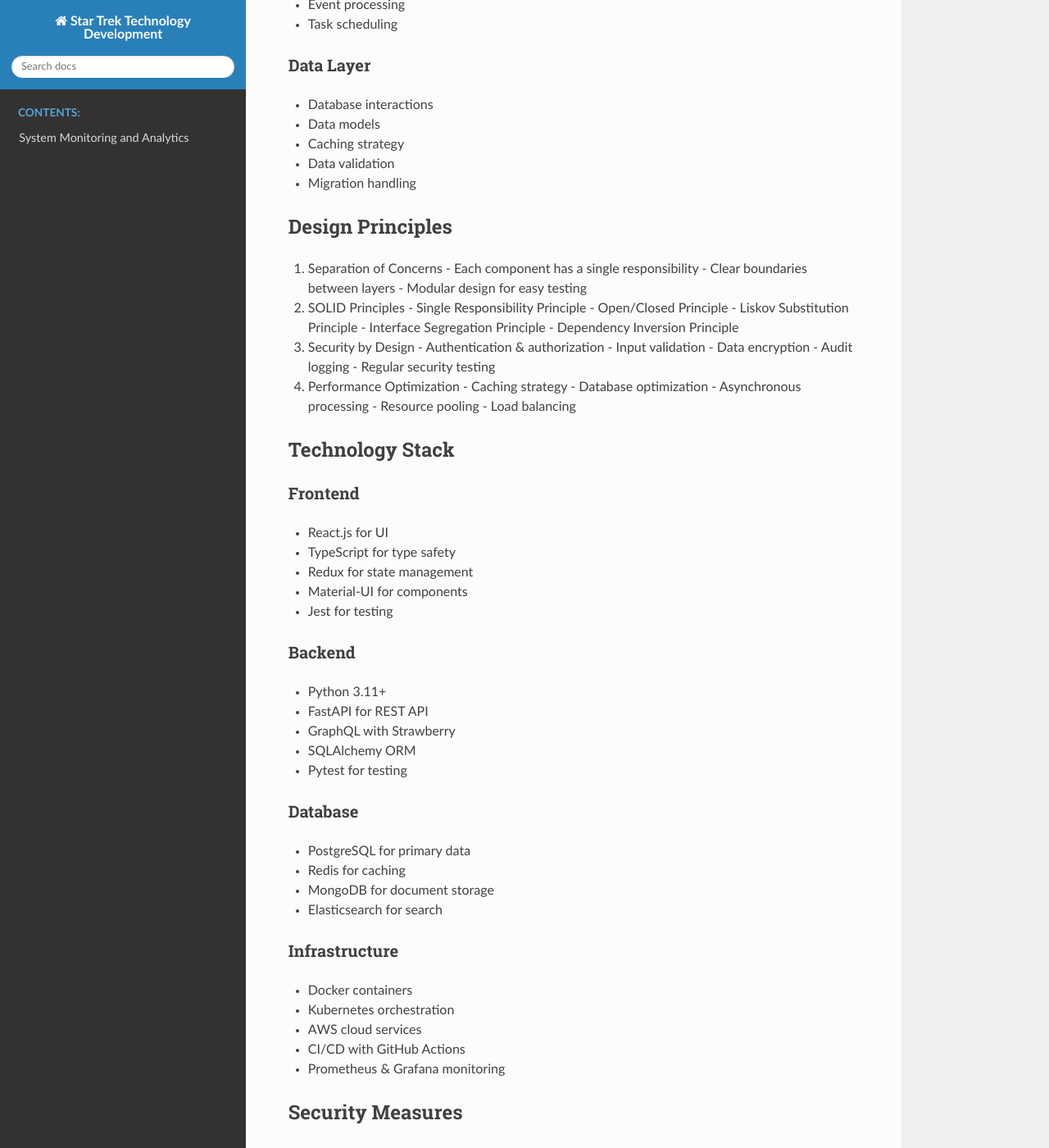
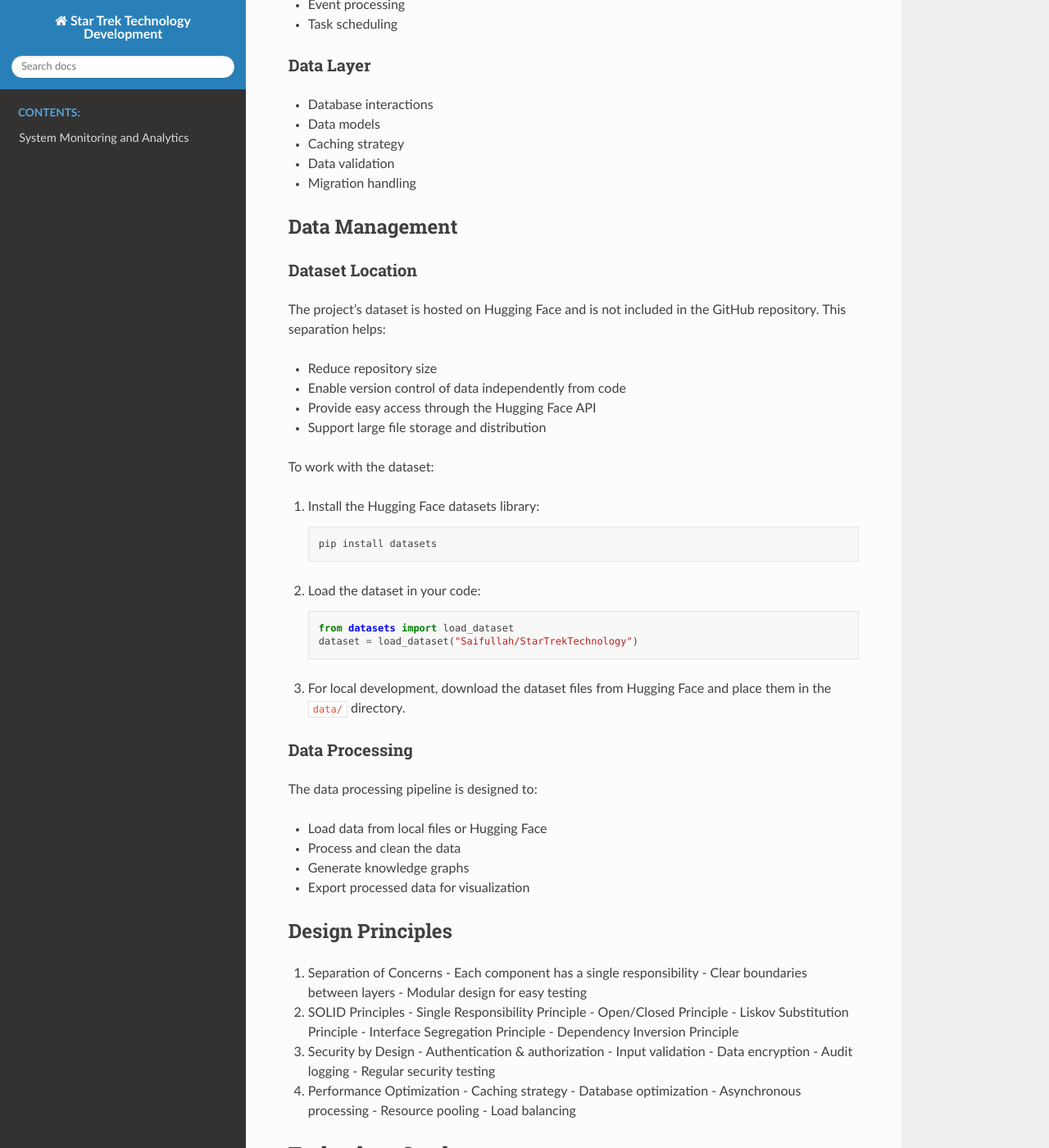
Before and after one commit to Saifullah62/warpSpeed, a Sphinx documentation site: the page built from docs/development/architecture.rst, in a window 1280 px wide and 1400 px high, scrolled down 1162 px. Shown: the whole window at 82% size. Built offline with Sphinx 7.4.7 and the Read the Docs theme 3.1.0, drawn with Linux system fonts in a browser that asks for light colours; pages that are not in the unit, such as notebooks, are missing from menus.

Commit message:
docs: add comprehensive dataset documentation and location information

```diff
--- a/docs/development/architecture.rst
+++ b/docs/development/architecture.rst
@@ -59,6 +59,44 @@ Data Layer
 - Caching strategy
 - Data validation
 - Migration handling
+
+Data Management
+--------------
+
+Dataset Location
+~~~~~~~~~~~~~~
+The project's dataset is hosted on Hugging Face and is not included in the GitHub repository. This separation helps:
+
+* Reduce repository size
+* Enable version control of data independently from code
+* Provide easy access through the Hugging Face API
+* Support large file storage and distribution
+
+To work with the dataset:
+
+1. Install the Hugging Face datasets library:
+
+   .. code-block:: bash
+
+      pip install datasets
+
+2. Load the dataset in your code:
+
+   .. code-block:: python
+
+      from datasets import load_dataset
+      dataset = load_dataset("Saifullah/StarTrekTechnology")
+
+3. For local development, download the dataset files from Hugging Face and place them in the ``data/`` directory.
+
+Data Processing
+~~~~~~~~~~~~~
+The data processing pipeline is designed to:
+
+* Load data from local files or Hugging Face
+* Process and clean the data
+* Generate knowledge graphs
+* Export processed data for visualization
 
 Design Principles
 ---------------
```
Also changed, not shown: README.md (+58 -0 lines).
